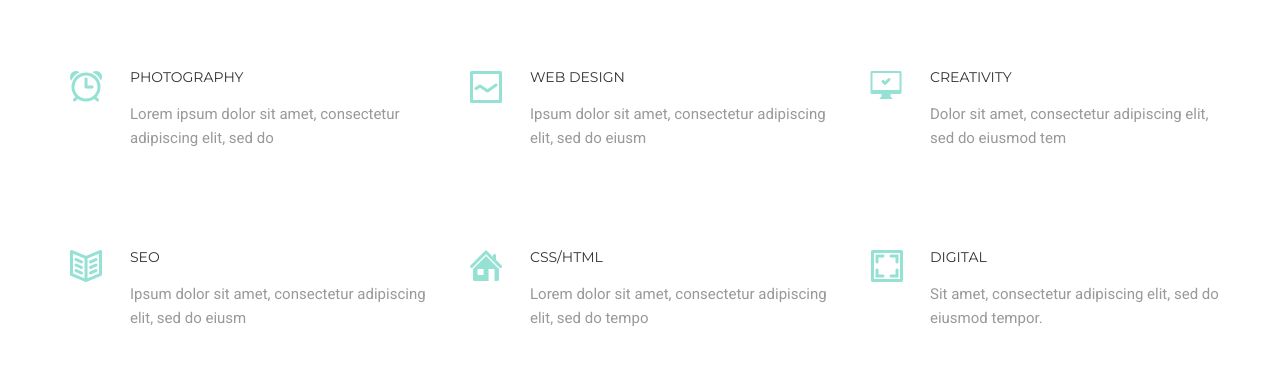
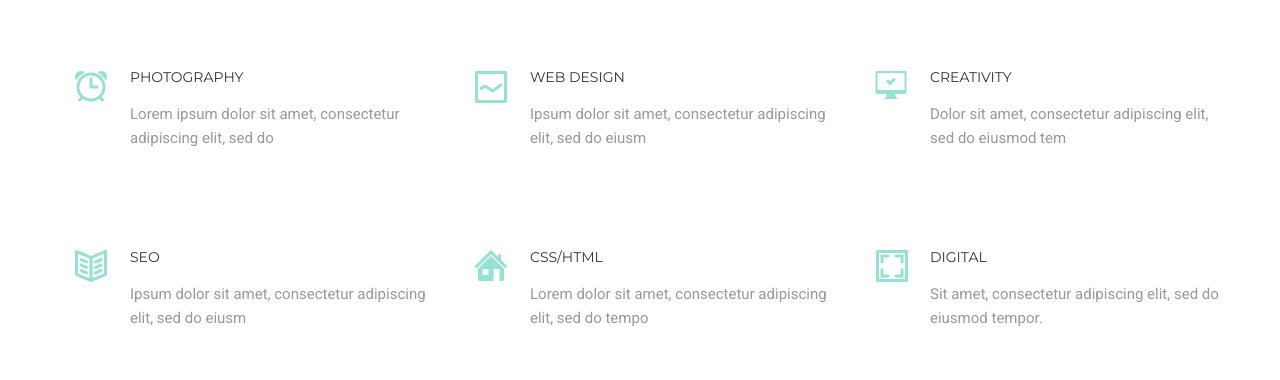
Before and after one commit to petermazuryk/goit-fe-course, a plain HTML site: page html-css/module-06/index.html in a window 1280 px wide. Shown: the part 347-727 px from the top of the page. Drawn offline with nearby package versions, Linux system fonts and the light colour scheme; files whose address does not match are found by name.

Commit message:
правки в иконки-2

```diff
--- a/html-css/module-06/css/style.css
+++ b/html-css/module-06/css/style.css
@@ -166,47 +166,51 @@
 
 .service-items::before{
     content: "";
-    display: block;
+    display: inline-block;
     position: absolute;
-    left: 0;
+    left: 25px;
     top: 0;
+    width: 32px;
+    height: 32px;
     color: #95e1d3;
+    background-repeat: no-repeat;
+    background-position: center;
 }
 
 .alarm {
     background-image: url(../img/icons/icon-alarm.png);
     background-repeat: no-repeat;
-    background-position: 20px 0;
+    background-position: 25px 0;
 }
 
 .line-graph{
     background-image: url(../img/icons/icon-line-graph.png);
     background-repeat: no-repeat;
-    background-position: 20px 0;
+    background-position: 25px 0;
 }
 
 .computer {
     background-image: url(../img/icons/icon-computer.png);
     background-repeat: no-repeat;
-    background-position: 20px 0;
+    background-position: 25px 0;
 }
 
 .book {
     background-image: url(../img/icons/icon-book.png);
     background-repeat: no-repeat;
-    background-position: 20px 0;
+    background-position: 25px 0;
 }
 
 .home {
     background-image: url(../img/icons/icon-home.png);
     background-repeat: no-repeat;
-    background-position: 20px 0;
+    background-position: 25px 0;
 }
 
 .digital {
     background-image: url(../img/icons/icon-gigital.png);
     background-repeat: no-repeat;
-    background-position: 20px 0;
+    background-position: 25px 0;
 }
 
 
```
